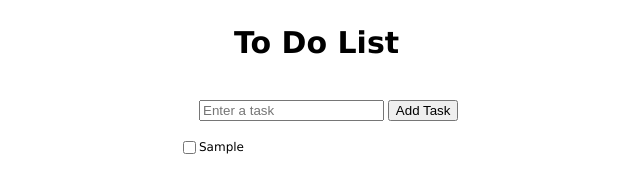
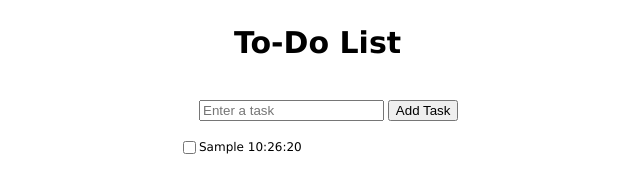
Before and after one commit to andrea7668/To-DoList, a plain HTML site: page index.html in a window 1280 px wide. Both pictures are taken after typing "Sample" into the empty fields and a click on the button "Add Task". Shown: the full height of the page, 621-1261 px from the left. Drawn offline with Linux system fonts and the light colour scheme.

Commit message:
ho aggiunto l'ora di aggiunta della task

```diff
--- a/index.html
+++ b/index.html
@@ -8,13 +8,12 @@
     </head>
 
     <body>
-        <h2 id="pageTitle">To Do List</h2>
+        <h2 id="pageTitle">To-Do List</h2>
         <div class="container">
             <div class="task">
                 <input type="text" name="task" id="task" placeholder="Enter a task">
                 <input type="button" name="submit" id="submit" value="Add Task">
             </div>
-        </div>
     </body>
 
     <script>
@@ -32,9 +31,15 @@
             checkbox.name = "name";
             checkbox.value = "value";
             checkbox.id = "id";
+            //add hour and minute to date
+            var date = new Date();
+            var dateText = document.createTextNode(" " + date.getHours() + ":" + date.getMinutes() + ":" + date.getSeconds());
+            dateText.id = "dateText";
+            taskDiv.appendChild(dateText);
             container.appendChild(checkbox);
             taskDiv.appendChild(taskText);
             container.appendChild(taskDiv);
+            taskDiv.appendChild(dateText);
             task.value = "";
 
             checkbox.addEventListener('click', function () {
```
